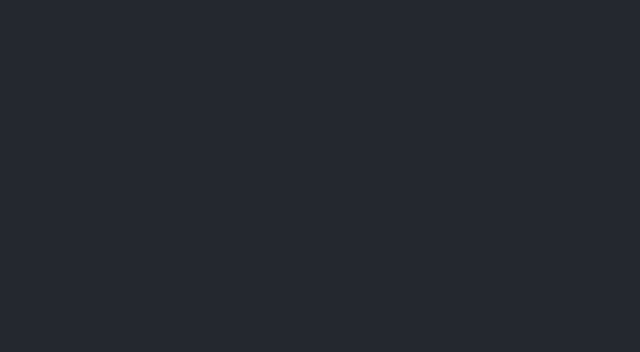
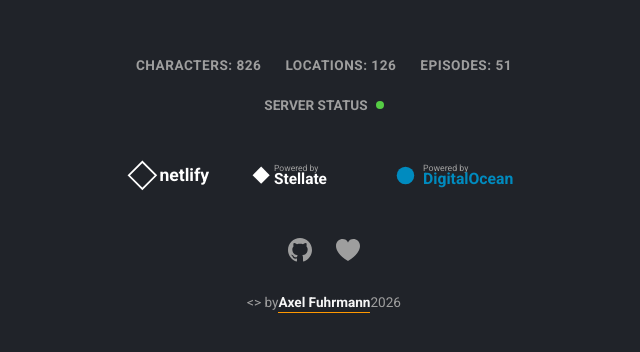
Before and after one commit to laserbix12/rick3, an Angular app: page / in a window 1280 px wide. Shown: the part 996-1348 px from the top of the page, without its empty margins (316-956 px from the left). Before the commit the page ends 981 px from the top, so only its background shows below. Built offline with nearby package versions, Linux system fonts and the light colour scheme; no server answers.

Commit message:
minecraft

```diff
--- a/src/app/app.html
+++ b/src/app/app.html
@@ -44,7 +44,6 @@
 
           <div class="section">
             <span class="text-gray">First seen in:</span>
-            <!-- La API solo devuelve la URL del episodio, así que mostramos un texto temporal o el nombre de la especie -->
             <a href="#" class="location-link">Chapter {{ character.episode[0].split('/').pop() }}</a>
           </div>
         </div>
@@ -53,3 +52,35 @@
   </div>
   <router-outlet></router-outlet>
 </main>
+
+<footer class="footer">
+  <div class="footer-stats">
+    <span class="stat-item">CHARACTERS: 826</span>
+    <span class="stat-item">LOCATIONS: 126</span>
+    <span class="stat-item">EPISODES: 51</span>
+  </div>
+  <div class="server-status">
+    SERVER STATUS <span class="status-dot"></span>
+  </div>
+
+  <div class="sponsors">
+    <div class="sponsor-netlify">
+      <svg viewBox="0 0 114 51" width="100" xmlns="http://www.w3.org/2000/svg"><path d="M10 25.5L25.5 10L41 25.5L25.5 41L10 25.5Z" stroke="white" stroke-width="2" fill="none"/><text x="45" y="32" fill="white" font-weight="bold" font-size="20">netlify</text></svg>
+    </div>
+    <div class="sponsor-stellate">
+      <svg viewBox="0 0 140 40" width="120" xmlns="http://www.w3.org/2000/svg"><polygon points="10,20 20,10 30,20 20,30" fill="white"/><text x="35" y="15" fill="#a0a0a0" font-size="10">Powered by</text><text x="35" y="30" fill="white" font-weight="bold" font-size="18">Stellate</text></svg>
+    </div>
+    <div class="sponsor-do">
+      <svg viewBox="0 0 160 40" width="140" xmlns="http://www.w3.org/2000/svg"><circle cx="20" cy="20" r="10" fill="#008bbf"/><text x="40" y="15" fill="#a0a0a0" font-size="10">Powered by</text><text x="40" y="30" fill="#008bbf" font-weight="bold" font-size="18">DigitalOcean</text></svg>
+    </div>
+  </div>
+
+  <div class="footer-icons">
+    <svg width="24" height="24" viewBox="0 0 24 24" fill="#9e9e9e"><path d="M12 0c-6.626 0-12 5.373-12 12 0 5.302 3.438 9.8 8.207 11.387.599.111.793-.261.793-.577v-2.234c-3.338.726-4.033-1.416-4.033-1.416-.546-1.387-1.333-1.756-1.333-1.756-1.089-.745.083-.729.083-.729 1.205.084 1.839 1.237 1.839 1.237 1.07 1.834 2.807 1.304 3.492.997.107-.775.418-1.305.762-1.604-2.665-.305-5.467-1.334-5.467-5.931 0-1.311.469-2.381 1.236-3.221-.124-.303-.535-1.524.117-3.176 0 0 1.008-.322 3.301 1.23.957-.266 1.983-.399 3.003-.404 1.02.005 2.047.138 3.006.404 2.291-1.552 3.297-1.23 3.297-1.23.653 1.653.242 2.874.118 3.176.77.84 1.235 1.911 1.235 3.221 0 4.609-2.807 5.624-5.479 5.921.43.372.823 1.102.823 2.222v3.293c0 .319.192.694.801.576 4.765-1.589 8.199-6.086 8.199-11.386 0-6.627-5.373-12-12-12z"/></svg>
+    <svg width="24" height="24" viewBox="0 0 24 24" fill="#9e9e9e"><path d="M12 4.435c-1.989-5.399-12-4.597-12 3.568 0 4.068 3.06 9.481 12 14.997 8.94-5.516 12-10.929 12-14.997 0-8.118-10-8.999-12-3.568z"/></svg>
+  </div>
+
+  <div class="footer-credits">
+    <span class="text-gray">&lt;&gt; by</span> <a href="#">Axel Fuhrmann</a> <span class="text-gray">2026</span>
+  </div>
+</footer>
--- a/src/app/app.scss
+++ b/src/app/app.scss
@@ -179,6 +179,93 @@
   }
 }
 
+.footer {
+  background-color: #202329;
+  color: #9e9e9e;
+  display: flex;
+  flex-direction: column;
+  align-items: center;
+  padding: 4.5rem 0;
+  gap: 1.5rem;
+
+  .footer-stats {
+    display: flex;
+    gap: 1.5rem;
+    font-weight: 700;
+    font-size: 0.85rem;
+    color: #9e9e9e;
+    text-transform: uppercase;
+
+    .stat-item {
+      letter-spacing: 0.5px;
+    }
+  }
+
+  .server-status {
+    display: flex;
+    align-items: center;
+    font-size: 0.85rem;
+    font-weight: 700;
+    text-transform: uppercase;
+    color: #9e9e9e;
+
+    .status-dot {
+      width: 8px;
+      height: 8px;
+      background-color: #55cc44;
+      border-radius: 50%;
+      margin-left: 0.5rem;
+    }
+  }
+
+  .sponsors {
+    display: flex;
+    align-items: center;
+    justify-content: center;
+    gap: 1.5rem;
+    margin-top: 1rem;
+    flex-wrap: wrap;
+
+    div {
+      display: flex;
+      align-items: center;
+    }
+  }
+
+  .footer-icons {
+    display: flex;
+    gap: 1.5rem;
+    margin-top: 1rem;
+
+    svg {
+      cursor: pointer;
+      transition: fill 0.2s ease;
+
+      &:hover {
+        fill: #ff9800;
+      }
+    }
+  }
+
+  .footer-credits {
+    font-size: 0.85rem;
+    margin-top: 0.5rem;
+
+    a {
+      color: #f5f5f5;
+      text-decoration: none;
+      font-weight: 700;
+      border-bottom: 1px solid #ff9800;
+      padding-bottom: 2px;
+      transition: color 0.2s ease;
+
+      &:hover {
+        color: #ff9800;
+      }
+    }
+  }
+}
+
 @media (max-width: 768px) {
   .header {
     flex-direction: column;
@@ -202,4 +289,10 @@
       }
     }
   }
+
+  .footer-stats {
+    flex-direction: column;
+    align-items: center;
+    gap: 0.5rem;
+  }
 }
```
